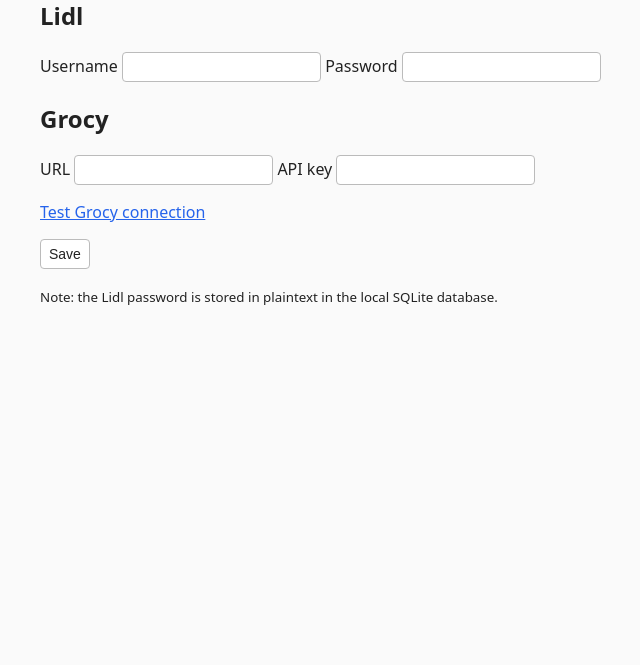
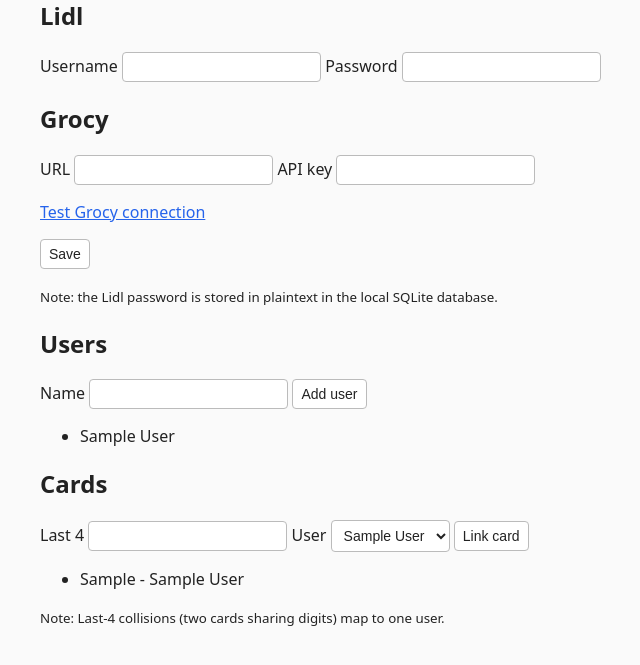
Before and after one commit to SordyGR/Lidl2Grocy, a Flask app: page /settings in a window 1280 px wide. Shown: the part 135-800 px from the top of the page, without its empty margins (50-690 px from the left). Run offline with Flask 3, Linux system fonts and the light colour scheme; tables that the repository leaves empty hold one stand-in row (values such as "Sample post").

Commit message:
feat: users and card mapping on settings page

```diff
--- a/Lidl Parser/app.py
+++ b/Lidl Parser/app.py
@@ -814,7 +814,42 @@ def settings():
         return redirect(url_for("settings"))
     vals = {k: app_settings.get(k) for k in ("LIDL_USER", "GROCY_URL", "GROCY_API_KEY")}
     vals["LIDL_PASS_SET"] = bool(app_settings.get("LIDL_PASS"))
-    return render_template("settings.html", v=vals)
+    conn = get_db()
+    users = [dict(r) for r in conn.execute("SELECT id, name FROM users ORDER BY name").fetchall()]
+    cards = [dict(r) for r in conn.execute(
+        """SELECT c.last4 AS last4, c.user_id AS user_id, u.name AS user_name
+           FROM card_map c JOIN users u ON u.id = c.user_id ORDER BY c.last4""").fetchall()]
+    conn.close()
+    return render_template("settings.html", v=vals, users=users, cards=cards)
+
+
+@app.route("/settings/users", methods=["POST"])
+def settings_user_add():
+    name = (request.form.get("name") or "").strip()
+    if name:
+        conn = get_db()
+        conn.execute("INSERT OR IGNORE INTO users (name) VALUES (?)", (name,))
+        conn.commit()
+        conn.close()
+    return redirect(url_for("settings"))
+
+
+@app.route("/settings/cards", methods=["POST"])
+def settings_card_link():
+    last4 = (request.form.get("last4") or "").strip()
+    try:
+        uid = int(request.form.get("user_id") or "0")
+    except ValueError:
+        uid = 0
+    if len(last4) == 4 and last4.isdigit() and uid > 0:
+        conn = get_db()
+        conn.execute("INSERT OR REPLACE INTO card_map (last4, user_id) VALUES (?, ?)",
+                     (last4, uid))
+        conn.commit()
+        conn.close()
+    else:
+        flash("Card needs exactly 4 digits and a user")
+    return redirect(url_for("settings"))
 
 
 if __name__ == "__main__":
--- a/Lidl Parser/templates/settings.html
+++ b/Lidl Parser/templates/settings.html
@@ -12,4 +12,30 @@
 <button type="submit">Save</button>
 </form>
 <p><small>Note: the Lidl password is stored in plaintext in the local SQLite database.</small></p>
+<h2>Users</h2>
+<form method="post" action="{{ url_for('settings_user_add') }}">
+<label>Name <input type="text" name="name"></label>
+<button type="submit">Add user</button>
+</form>
+<ul>
+{% for u in users %}
+<li>{{ u['name'] }}</li>
+{% endfor %}
+</ul>
+<h2>Cards</h2>
+<form method="post" action="{{ url_for('settings_card_link') }}">
+<label>Last 4 <input type="text" name="last4" maxlength="4" pattern="\d{4}"></label>
+<label>User <select name="user_id">
+{% for u in users %}
+<option value="{{ u['id'] }}">{{ u['name'] }}</option>
+{% endfor %}
+</select></label>
+<button type="submit">Link card</button>
+</form>
+<ul>
+{% for c in cards %}
+<li>{{ c['last4'] }} - {{ c['user_name'] }}</li>
+{% endfor %}
+</ul>
+<p><small>Note: Last-4 collisions (two cards sharing digits) map to one user.</small></p>
 {% endblock %}
```
Also changed, not shown: Lidl Parser/tests/test_users_cards.py (added, +34 -0 lines).
